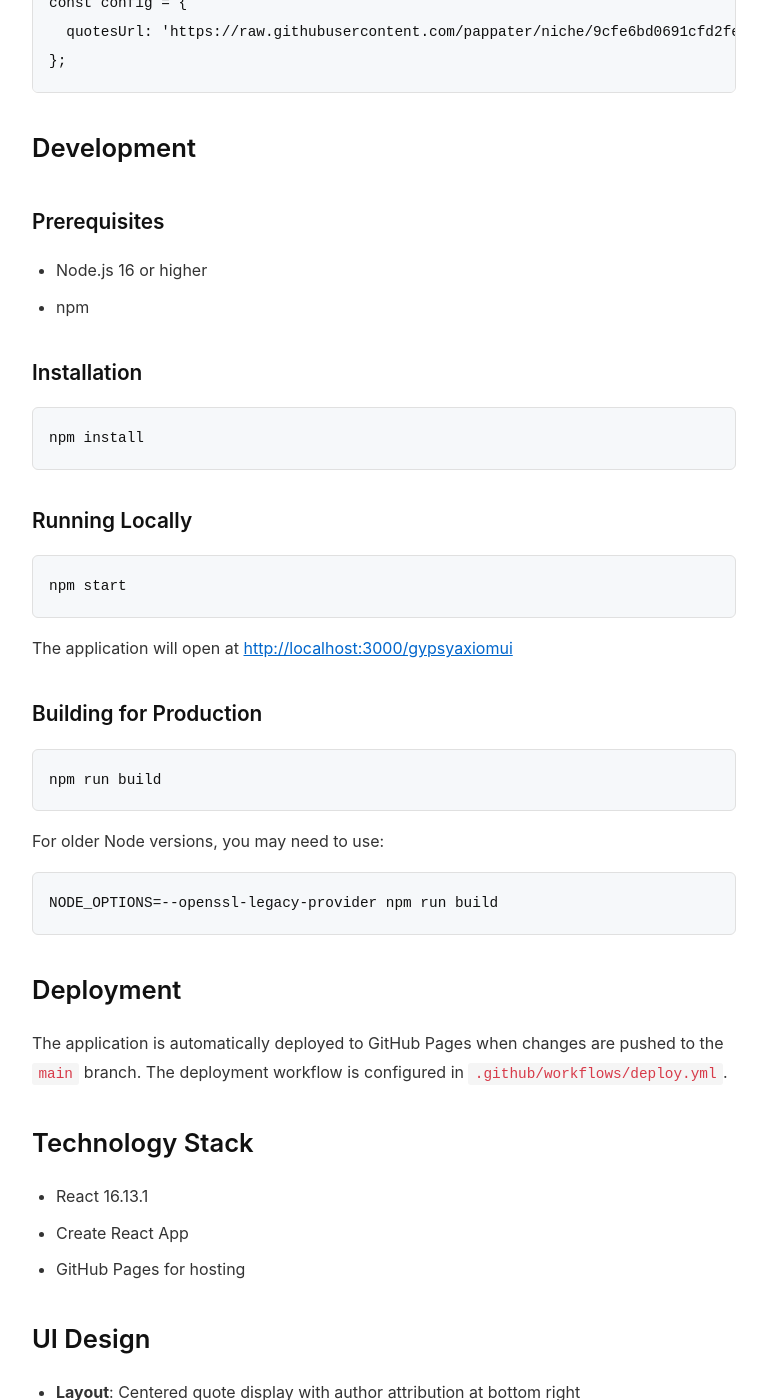
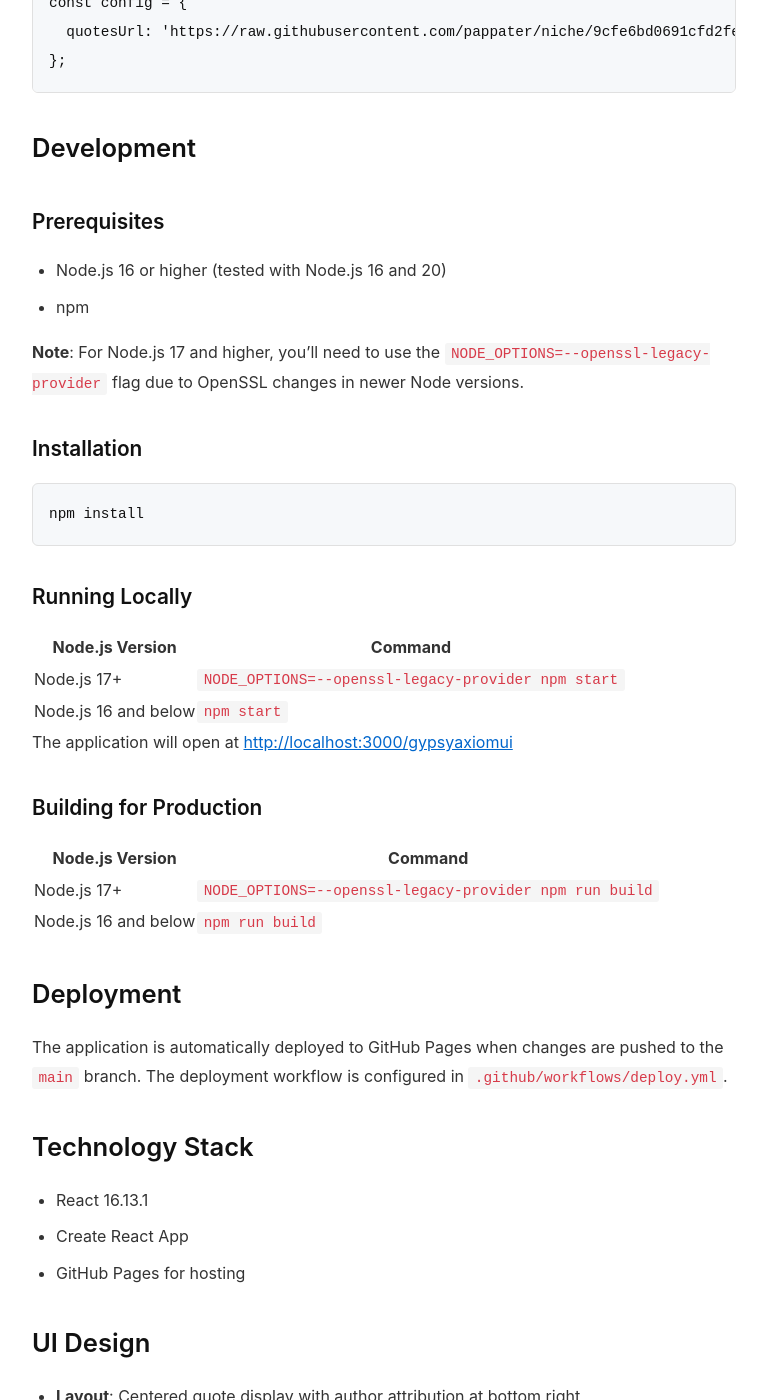
Before and after one commit to pappater/portfolio, a Jekyll site: the page built from _projects/gypsyaxiomui.md, in a window 1280 px wide and 1400 px high, scrolled down 1423 px. Shown: the whole window, without its empty margins (256-1023 px from the left). Built offline with Jekyll 4.4.1, drawn with Linux system fonts in a browser that asks for light colours.

Commit message:
chore: auto-sync projects from repositories

````diff
--- a/_projects/gypsyaxiomui.md
+++ b/_projects/gypsyaxiomui.md
@@ -37,8 +37,10 @@ const config = {
 
 ### Prerequisites
 
-- Node.js 16 or higher
+- Node.js 16 or higher (tested with Node.js 16 and 20)
 - npm
+
+**Note**: For Node.js 17 and higher, you'll need to use the `NODE_OPTIONS=--openssl-legacy-provider` flag due to OpenSSL changes in newer Node versions.
 
 ### Installation
 
@@ -48,23 +50,19 @@ npm install
 
 ### Running Locally
 
-```bash
-npm start
-```
+| Node.js Version | Command |
+|----------------|---------|
+| Node.js 17+ | `NODE_OPTIONS=--openssl-legacy-provider npm start` |
+| Node.js 16 and below | `npm start` |
 
 The application will open at [http://localhost:3000/gypsyaxiomui](http://localhost:3000/gypsyaxiomui)
 
 ### Building for Production
 
-```bash
-npm run build
-```
-
-For older Node versions, you may need to use:
-
-```bash
-NODE_OPTIONS=--openssl-legacy-provider npm run build
-```
+| Node.js Version | Command |
+|----------------|---------|
+| Node.js 17+ | `NODE_OPTIONS=--openssl-legacy-provider npm run build` |
+| Node.js 16 and below | `npm run build` |
 
 ## Deployment
 
````
